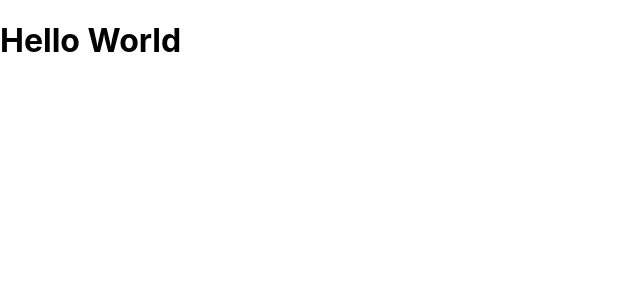
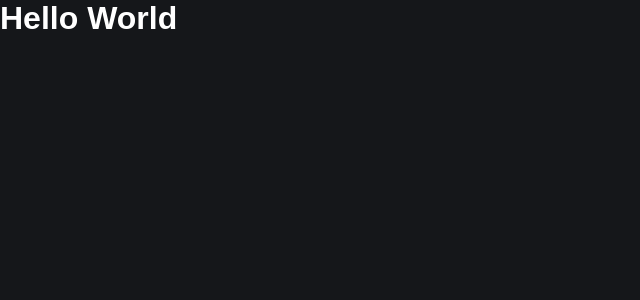
Before and after one commit to gblnovaes/minhas-tarefas-reactjs-firebase, a React (Create React App) app: page / in a window 1280 px wide. Shown: the top 300 px of the page, without its empty margins (0-640 px from the left). Built offline with nearby package versions, Linux system fonts and the light colour scheme.

Commit message:
adcionado cores padroes para o projeto

```diff
--- a/package.json
+++ b/package.json
@@ -10,6 +10,7 @@
     "react": "^18.2.0",
     "react-dom": "^18.2.0",
     "react-dotenv": "^0.1.3",
+    "react-router-dom": "^6.4.2",
     "react-scripts": "5.0.1",
     "web-vitals": "^2.1.4"
   },
--- a/src/App.css
+++ /dev/null
@@ -1,38 +0,0 @@
-.App {
-  text-align: center;
-}
-
-.App-logo {
-  height: 40vmin;
-  pointer-events: none;
-}
-
-@media (prefers-reduced-motion: no-preference) {
-  .App-logo {
-    animation: App-logo-spin infinite 20s linear;
-  }
-}
-
-.App-header {
-  background-color: #282c34;
-  min-height: 100vh;
-  display: flex;
-  flex-direction: column;
-  align-items: center;
-  justify-content: center;
-  font-size: calc(10px + 2vmin);
-  color: white;
-}
-
-.App-link {
-  color: #61dafb;
-}
-
-@keyframes App-logo-spin {
-  from {
-    transform: rotate(0deg);
-  }
-  to {
-    transform: rotate(360deg);
-  }
-}
--- a/src/App.js
+++ b/src/App.js
@@ -1,4 +1,4 @@
-import './App.css';
+import './index.css';
 
 export default function App() {
   return (
--- a/src/index.css
+++ b/src/index.css
@@ -1,13 +1,16 @@
-body {
-  margin: 0;
-  font-family: -apple-system, BlinkMacSystemFont, 'Segoe UI', 'Roboto', 'Oxygen',
-    'Ubuntu', 'Cantarell', 'Fira Sans', 'Droid Sans', 'Helvetica Neue',
-    sans-serif;
-  -webkit-font-smoothing: antialiased;
-  -moz-osx-font-smoothing: grayscale;
+* {
+    margin: 0;
+    padding: 0;
+    box-sizing: border-box;
 }
 
-code {
-  font-family: source-code-pro, Menlo, Monaco, Consolas, 'Courier New',
-    monospace;
+body {
+    background-color: #15171a;
+    color: #fff;
+    width: 100%;
+    font-family: sans-serif;
 }
+
+button {
+    cursor: pointer;
+}
```
Also changed, not shown: 1 other file (tests, documents, lock files or other folders).
